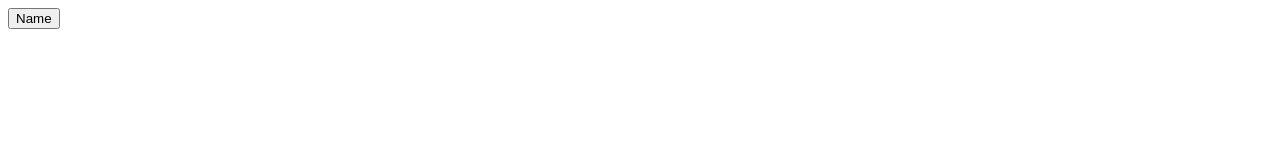
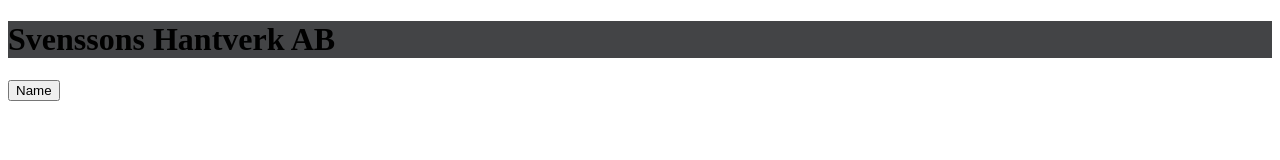
Before and after one commit to PeterHjelm/booking-system, a plain HTML site: page index.html in a window 1280 px wide. Drawn offline with nearby package versions, Linux system fonts and the light colour scheme.

Commit message:
adding header

```diff
--- a/script.js
+++ b/script.js
@@ -26,7 +26,11 @@ const app = {
     mounted() {
 
     },
-    template: `<div class="employee-list">
+    template: `
+        <div class="header">
+            <h1>Svenssons Hantverk AB</h1>
+        </div>
+    <div class="employee-list">
         <input type="button" value="Name" @click="getFirstEmployee">
         <div>
             <p>{{ name }}</p>
--- a/style.css
+++ b/style.css
@@ -1,3 +1,7 @@
+.header{
+    background-color: #434446;
+}
+
 .employee-list {
     display: flex;
 }
```
